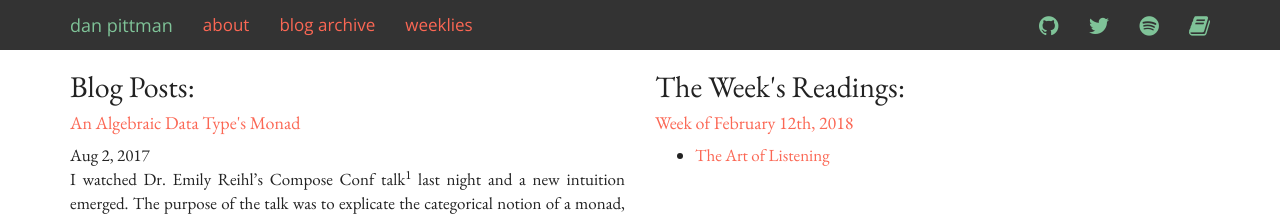
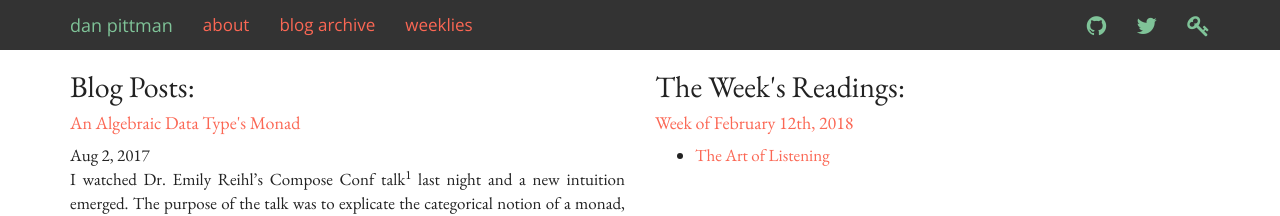
Before and after one commit to pittma/dpitt.me, a Jekyll site: the page built from index.html, in a window 1280 px wide. Shown: the top 216 px of the page. Built offline with Jekyll 4.4.1, drawn with Linux system fonts in a browser that asks for light colours.

Commit message:
link to pub key

```diff
--- a/_layouts/default.html
+++ b/_layouts/default.html
@@ -14,10 +14,9 @@
             <li><a href="/weeklies">weeklies</a></li>
           </ul>
           <ul class="nav navbar-nav navbar-right">
-            <li><a class="social-icon" href="https://github.com/danielscottt"><i class="fa fa-github fa-lg" aria-hidden="true"></i></a></li>
-            <li><a class="social-icon" href="https://twitter.com/danielscottt_"><i class="fa fa-twitter fa-lg" aria-hidden="true"></i></a></li>
-            <li><a class="social-icon" href="https://play.spotify.com/user/thisisawkward"><i class="fa fa-spotify fa-lg" aria-hidden="true"></i></a></li>
-            <li><a class="social-icon" href="https://www.goodreads.com/danielscottt"><i class="fa fa-book fa-lg" aria-hidden="true"></i></a></li>
+            <li><a class="social-icon" href="https://github.com/pittma"><i class="fa fa-github fa-lg" aria-hidden="true"></i></a></li>
+            <li><a class="social-icon" href="https://twitter.com/pittma_"><i class="fa fa-twitter fa-lg" aria-hidden="true"></i></a></li>
+            <li><a class="social-icon" href="/dan-pittman.key"><i class="fa fa-key fa-lg" aria-hidden="true"></i></a></li>
           </ul>
         </div>
       </div>
```
Also changed, not shown: 1 other file.
